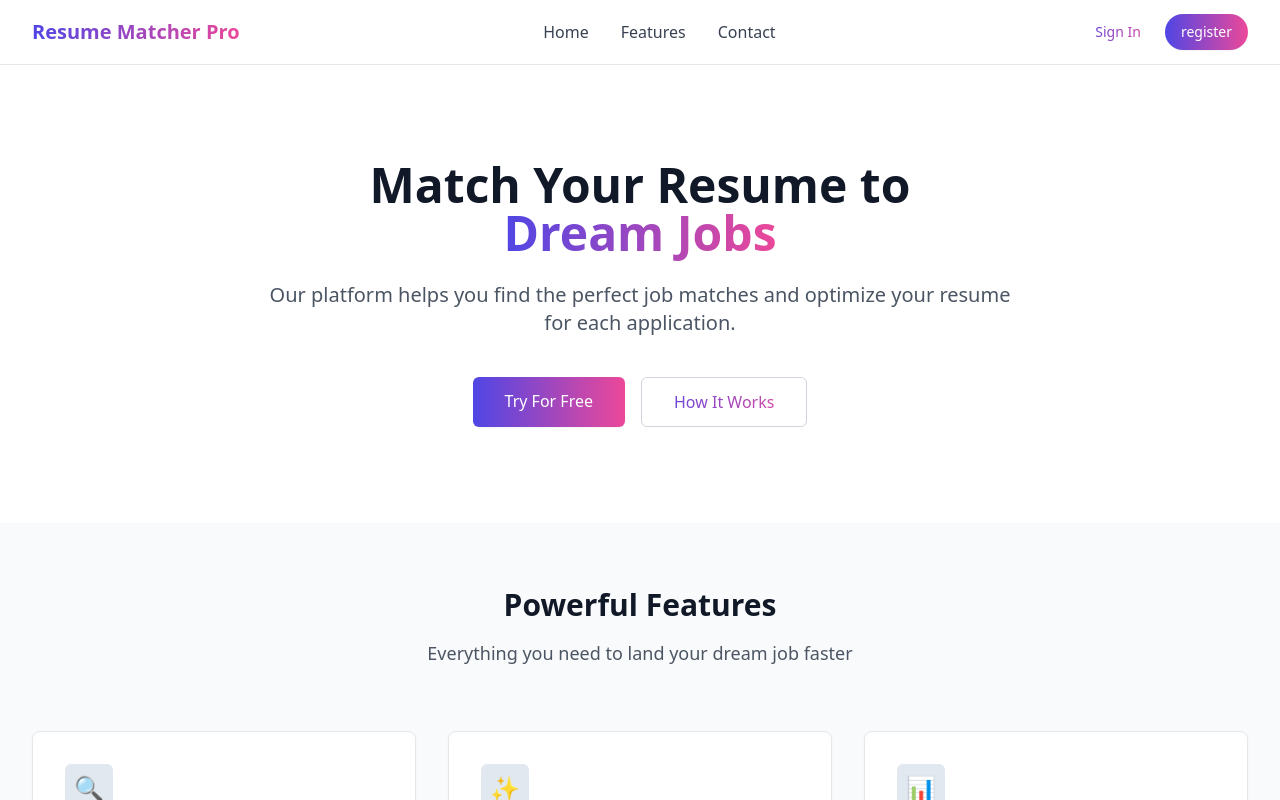
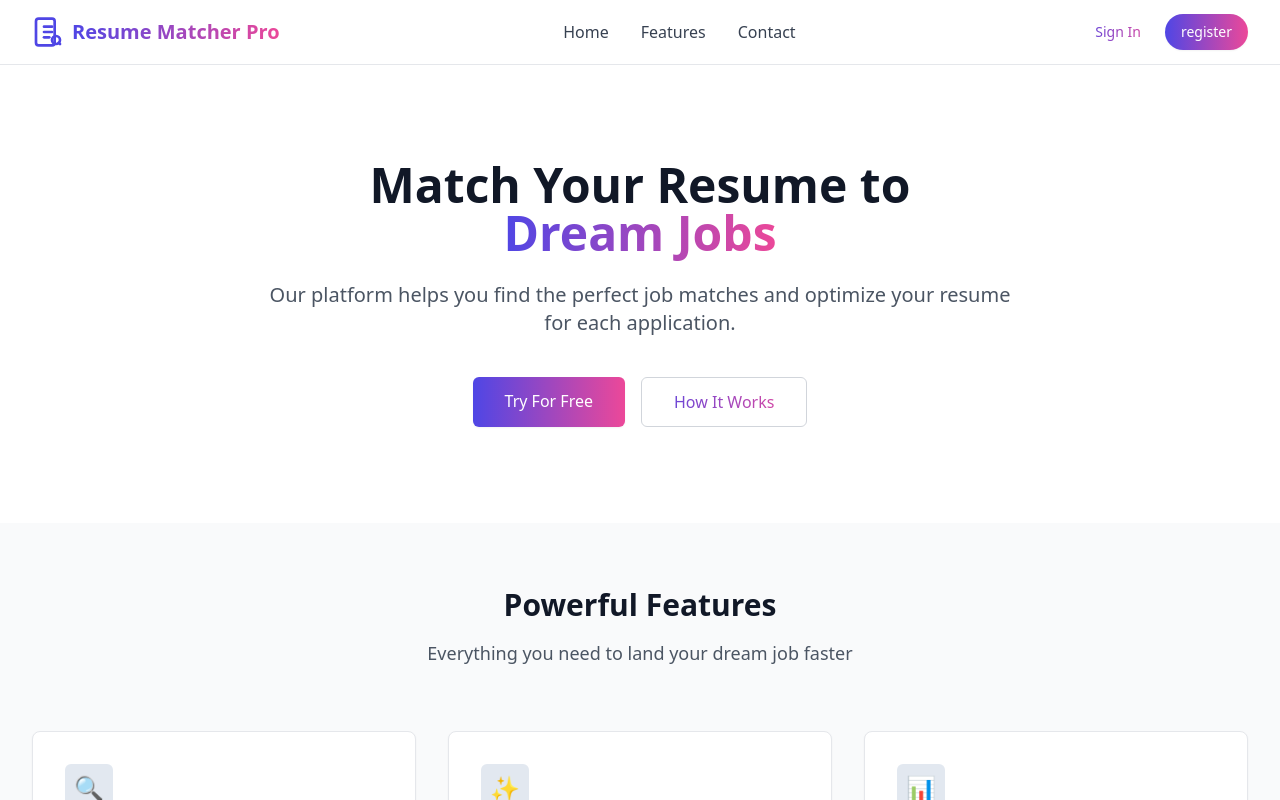
Before and after one commit to vinudasenith/resume-app-frontend, an Angular app: page / in a window 1280 px wide. Shown: the top 800 px of the page. Built offline with nearby package versions, Linux system fonts and the light colour scheme.

Commit message:
add logo for the relevent places✅

```diff
--- a/src/app/pages/login/login.component.html
+++ b/src/app/pages/login/login.component.html
@@ -5,6 +5,20 @@
 
         <!-- Header -->
         <div class="bg-gradient-to-r from-indigo-600 to-pink-500 py-6 px-8 text-center">
+
+            <!-- SVG Logo -->
+            <div class="flex justify-center mb-3">
+                <svg xmlns="http://www.w3.org/2000/svg" viewBox="0 0 24 24" fill="none" stroke="currentColor"
+                    stroke-width="2" stroke-linecap="round" stroke-linejoin="round" class="w-12 h-12 text-white">
+                    <rect x="3" y="2" width="14" height="20" rx="2" ry="2" />
+                    <line x1="9" y1="8" x2="15" y2="8" />
+                    <line x1="9" y1="12" x2="15" y2="12" />
+                    <line x1="9" y1="16" x2="13" y2="16" />
+                    <circle cx="18" cy="18" r="3" />
+                    <line x1="21" y1="21" x2="20" y2="20" />
+                </svg>
+            </div>
+
             <h1 class="text-2xl font-bold text-white">Resume Matcher Pro</h1>
             <p class="mt-1 text-blue-100">Find your perfect job match</p>
         </div>
--- a/src/app/pages/register/register.component.html
+++ b/src/app/pages/register/register.component.html
@@ -5,6 +5,20 @@
 
         <!-- Header -->
         <div class="bg-gradient-to-r from-indigo-600 to-pink-500 py-6 px-8 text-center">
+
+            <!-- SVG Logo -->
+            <div class="flex justify-center mb-3">
+                <svg xmlns="http://www.w3.org/2000/svg" viewBox="0 0 24 24" fill="none" stroke="currentColor"
+                    stroke-width="2" stroke-linecap="round" stroke-linejoin="round" class="w-12 h-12 text-white">
+                    <rect x="3" y="2" width="14" height="20" rx="2" ry="2" />
+                    <line x1="9" y1="8" x2="15" y2="8" />
+                    <line x1="9" y1="12" x2="15" y2="12" />
+                    <line x1="9" y1="16" x2="13" y2="16" />
+                    <circle cx="18" cy="18" r="3" />
+                    <line x1="21" y1="21" x2="20" y2="20" />
+                </svg>
+            </div>
+
             <h1 class="text-2xl font-bold text-white mb-2">Resume Matcher Pro</h1>
             <h1 class="text-lg font-bold text-white">Create Your Account</h1>
             <p class="mt-1 text-sm text-blue-100">Start matching with your dream jobs</p>
--- a/src/app/shared/header/header.component.html
+++ b/src/app/shared/header/header.component.html
@@ -5,13 +5,33 @@
         <div class="max-w-7xl mx-auto px-4 sm:px-6 lg:px-8">
             <div class="flex justify-between h-16">
 
-                <!-- Hamburger Menu Button -->
                 <div class="flex items-center">
-                    <span
-                        class=" text-xl  font-bold bg-gradient-to-r from-indigo-600 to-pink-500 text-transparent bg-clip-text ">
-                        Resume Matcher Pro
-                    </span>
+                    <a [routerLink]="['/']" class="flex items-center space-x-2">
+
+                        <!-- Logo Icon -->
+                        <svg xmlns="http://www.w3.org/2000/svg" viewBox="0 0 24 24" fill="none" stroke="currentColor"
+                            stroke-width="2" stroke-linecap="round" stroke-linejoin="round"
+                            class="w-8 h-8 text-indigo-600">
+
+                            <!-- Document -->
+                            <rect x="3" y="2" width="14" height="20" rx="2" ry="2" />
+                            <line x1="9" y1="8" x2="15" y2="8" />
+                            <line x1="9" y1="12" x2="15" y2="12" />
+                            <line x1="9" y1="16" x2="13" y2="16" />
+
+                            <!-- Magnifier -->
+                            <circle cx="18" cy="18" r="3" />
+                            <line x1="21" y1="21" x2="20" y2="20" />
+                        </svg>
+
+                        <!-- Logo Text -->
+                        <span
+                            class="text-xl font-bold bg-gradient-to-r from-indigo-600 to-pink-500 text-transparent bg-clip-text">
+                            Resume Matcher Pro
+                        </span>
+                    </a>
                 </div>
+
                 <div class="hidden md:flex items-center space-x-8">
                     <a [routerLink]='["/"]' class="text-gray-700 hover:text-purple-600 ">Home</a>
                     <a [routerLink]='["/feature"]' class="text-gray-700 hover:text-purple-600">Features</a>
@@ -82,9 +102,27 @@
 
     <!-- Drawer Header -->
     <div class="p-4 flex justify-between items-center border-b border-gray-200">
-        <h2 class="text-xl font-extrabold  bg-gradient-to-r from-indigo-600 to-pink-500 bg-clip-text text-transparent
-             hover:bg-purple-100 hover:text-purple-700 select-none">
-            Resume Matcher Pro</h2>
+
+        <!-- Logo with Icon -->
+        <a [routerLink]="['/']" (click)="toggleMobileMenu()" class="flex items-center space-x-2">
+            <svg xmlns="http://www.w3.org/2000/svg" viewBox="0 0 24 24" fill="none" stroke="currentColor"
+                stroke-width="2" stroke-linecap="round" stroke-linejoin="round" class="w-8 h-8 text-indigo-600">
+
+                <!-- Document -->
+                <rect x="3" y="2" width="14" height="20" rx="2" ry="2" />
+                <line x1="9" y1="8" x2="15" y2="8" />
+                <line x1="9" y1="12" x2="15" y2="12" />
+                <line x1="9" y1="16" x2="13" y2="16" />
+
+                <!-- Magnifier -->
+                <circle cx="18" cy="18" r="3" />
+                <line x1="21" y1="21" x2="20" y2="20" />
+            </svg>
+            <span class="text-lg font-bold bg-gradient-to-r from-indigo-600 to-pink-500 text-transparent bg-clip-text">
+                Resume Matcher Pro
+            </span>
+        </a>
+
         <button (click)="toggleMobileMenu()"
             class="text-gray-600 text-3xl hover:text-purple-600 transition-colors duration-200"
             aria-label="Close menu">&times;</button>
```
